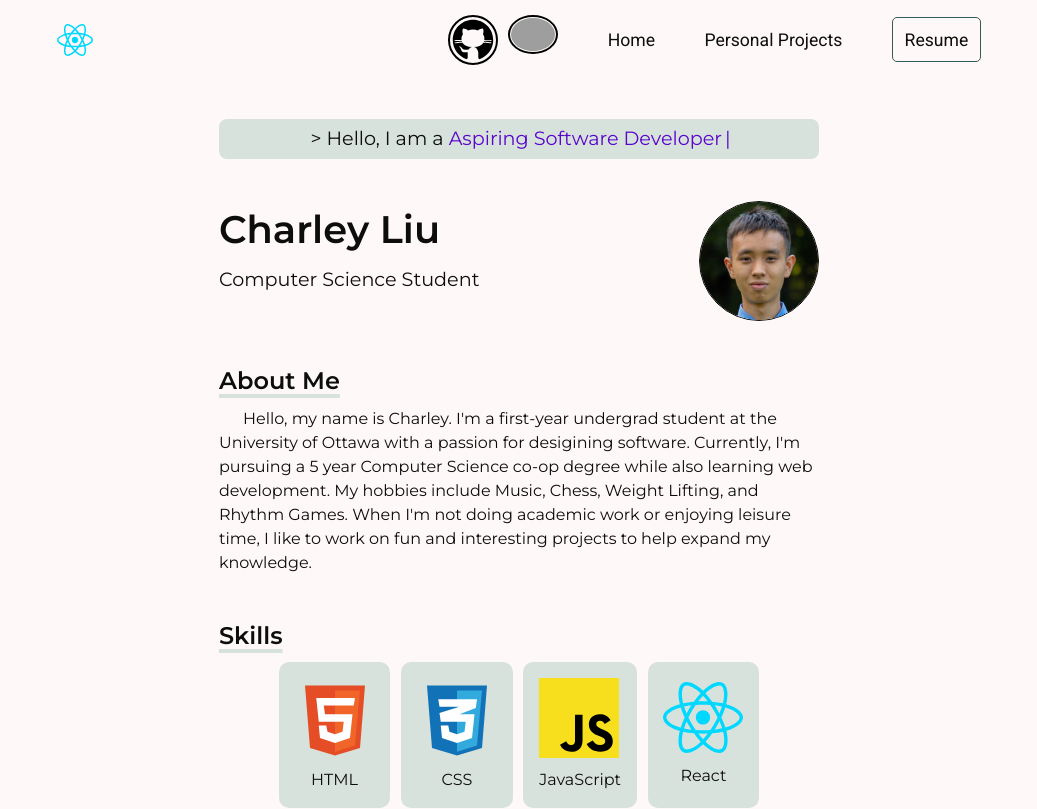
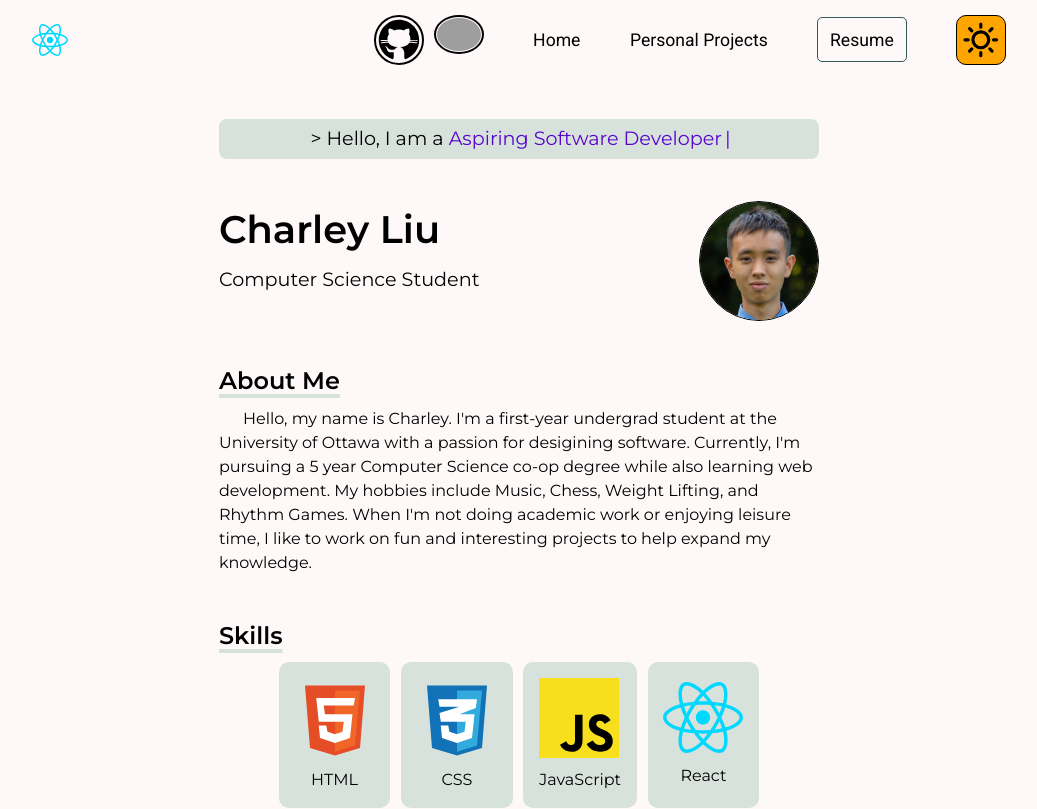
Before and after one commit to Columbium41/Personal-Website, a React (Vite) app: page / in a window 1280 px wide. Shown: the top 809 px of the page, without its empty margins (121-1158 px from the left). Built offline with nearby package versions, Linux system fonts and the light colour scheme; grey boxes are pictures that could not be loaded.

Commit message:
Added a light/dark theme toggler

```diff
--- a/src/App.jsx
+++ b/src/App.jsx
@@ -6,9 +6,30 @@ import {BrowserRouter as Router, Route, Routes} from 'react-router-dom';
 import useFetch from '/src/hooks/useFetch';
 import ErrorOverlay from '/src/components/ErrorOverlay';
 import LoadingOverlay from '/src/components/LoadingOverlay';
+import useThemeDetector from './hooks/useThemeDetector';
+import { useEffect } from 'react';
+
+function changeTheme(isDarkTheme) {
+  console.log("ran");
+  const documentElement = document.documentElement;
+  const theme = ((isDarkTheme) ? "dark" : "light");
+
+  documentElement.style.setProperty(`--bg-primary`, `var(--${theme}-theme-bg-primary)`);
+  documentElement.style.setProperty(`--bg-secondary`, `var(--${theme}-theme-bg-secondary)`);
+  documentElement.style.setProperty(`--fg-primary`, `var(--${theme}-theme-fg-primary)`);
+  documentElement.style.setProperty(`--fg-secondary`, `var(--${theme}-theme-fg-secondary)`);
+  documentElement.style.setProperty(`--fg-varient`, `var(--${theme}-theme-fg-varient)`);
+  documentElement.style.setProperty(`--error`, `var(--${theme}-theme-error)`);
+  documentElement.style.transition = 'color 0.5s, background-color 0.5s';
+}
 
 function App() {
   const {data: data, isFetching, fetchError} = useFetch('/src/data/data.json');
+  const {isDarkTheme, setIsDarkTheme} = useThemeDetector();
+
+  useEffect(() => {
+    changeTheme(isDarkTheme);
+  }, [isDarkTheme]);
 
   return (
     <div className="App">
@@ -18,7 +39,7 @@ function App() {
 
         {!isFetching && !fetchError &&
         <div className="app-content">
-          <Navbar />
+          <Navbar isDarkTheme={isDarkTheme} setIsDarkTheme={setIsDarkTheme} />
           <main className="main-content">
             <Routes>
               <Route exact path="/" element={<About data={data} />} />
--- a/src/components/Navbar.jsx
+++ b/src/components/Navbar.jsx
@@ -1,4 +1,7 @@
-function Navbar() {
+function Navbar({ isDarkTheme, setIsDarkTheme }) {
+    function toggleTheme() {
+        setIsDarkTheme(!isDarkTheme);
+    }
 
     return (
         <header>
@@ -18,6 +21,12 @@ function Navbar() {
                     <li><a href="" className="text-link">Home</a></li>
                     <li><a href="" className="text-link">Personal Projects</a></li>
                     <li><a href="/src/data/CharleyLiu_Resume.pdf" className="text-link resume" download>Resume</a></li>
+
+                    <div className={"theme-toggle " + ((isDarkTheme) ? "moon" : "sun")} onClick={toggleTheme}>
+                        <img
+                        src={"/src/assets/" + ((isDarkTheme) ? "moon" : "sun") + ".svg"}
+                        alt={((isDarkTheme) ? "moon" : "sun") + " logo"} />
+                    </div>
                 </ul>
             </nav>
         </header>
--- a/src/css/App.css
+++ b/src/css/App.css
@@ -37,7 +37,7 @@
     color: var(--fg-varient);
 }
 .navbar-icon {
-    border: 2px solid #dedede;
+    border: 2px solid var(--fg-primary);
     padding: 0.1ch;
     border-radius: 50%;
     width: 50px;
@@ -64,6 +64,32 @@
     border: 1px solid var(--fg-varient);
     padding: 1.2ch;
     border-radius: 5px;
+}
+
+.theme-toggle {
+
+    width: 50px;
+    height: 50px;
+    padding: var(--icon-padding);
+    border-radius: 10px;
+    border: 1.5px solid var(--fg-primary);
+}
+.theme-toggle img {
+    width: 80%;
+    height: 80%;
+    position: relative;
+    top: 50%;
+    left: 50%;
+    transform: translate(-50%, -50%);
+}
+.sun {
+    background: orange;
+}
+.moon {
+    background: blue;
+}
+.theme-toggle:hover {
+    cursor: pointer;
 }
 
 
--- a/src/css/index.css
+++ b/src/css/index.css
@@ -11,7 +11,7 @@
 
   --light-theme-bg-primary: #fef9f8;
   --light-theme-bg-secondary: #d8e2dc;
-  --light-theme-fg-primary: #0d0d0d;
+  --light-theme-fg-primary: #000000;
   --light-theme-fg-secondary: #5805cc;
   --light-theme-fg-varient: #355a5a;
   --light-theme-error: #b00020;
@@ -36,6 +36,8 @@
   color-scheme: light dark;
   color: var(--fg-primary);
   background-color: var(--bg-primary);
+
+  transition-timing-function: ease-in;
 }
 
 *,
--- /dev/null
+++ b/src/hooks/useThemeDetector.js
@@ -0,0 +1,23 @@
+import { useState, useEffect } from "react";
+
+function useThemeDetector() {
+    const getCurrentTheme = () => {
+        return window.matchMedia("(prefers-color-scheme: dark)").matches;
+    }
+
+    const [isDarkTheme, setIsDarkTheme] = useState(getCurrentTheme());
+
+    const mqListener = ((e) => {
+        setIsDarkTheme(e.matches);
+    });
+
+    useEffect(() => {
+      const darkThemeMq = window.matchMedia("(prefers-color-scheme: dark)");
+      darkThemeMq.addEventListener("change", mqListener);
+      return () => darkThemeMq.removeEventListener("change", mqListener);
+    }, []);
+
+    return {isDarkTheme, setIsDarkTheme};
+}
+
+export default useThemeDetector;
```
Also changed, not shown: src/assets/moon.svg (added), src/assets/sun.svg (added).
